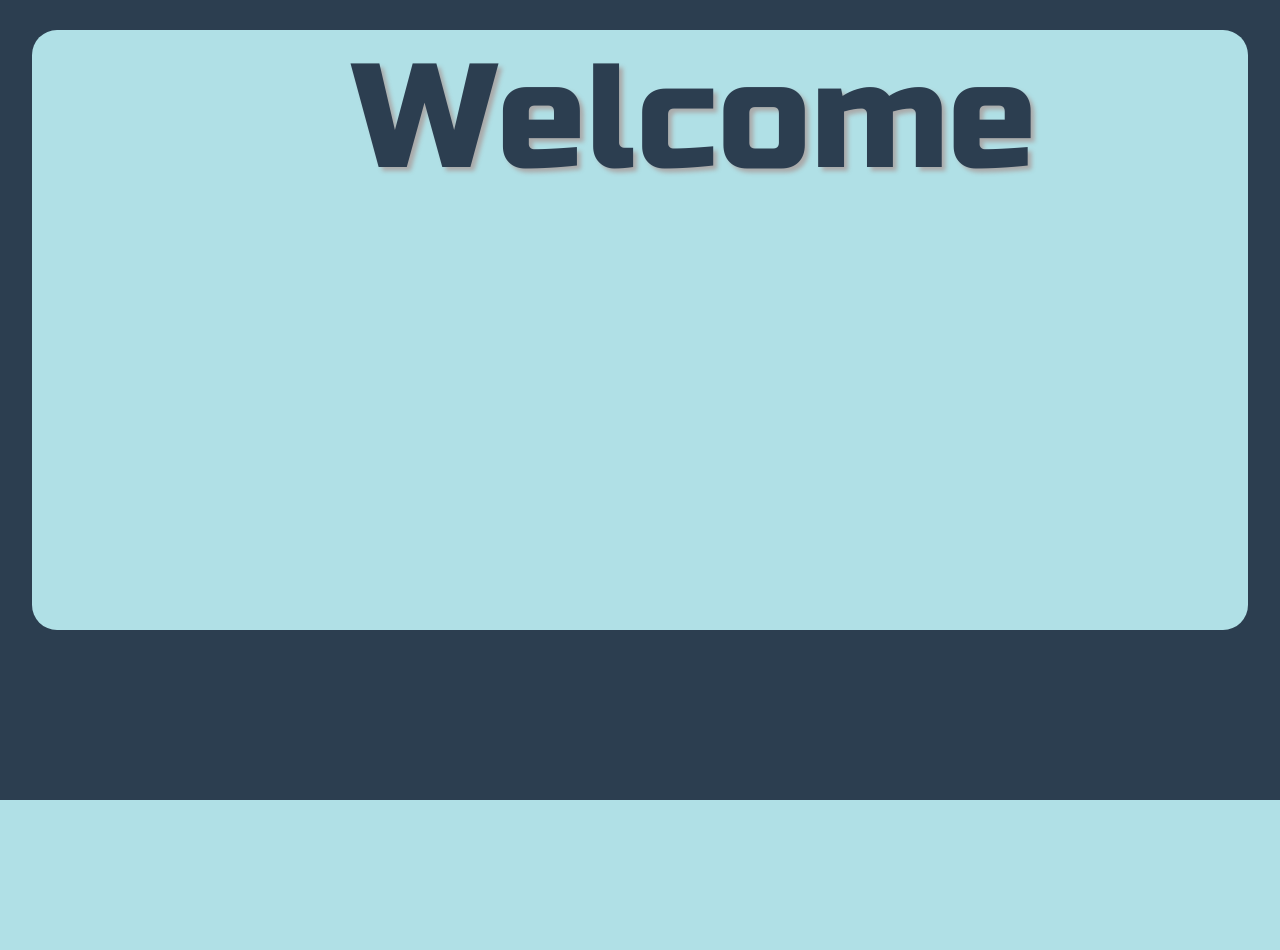
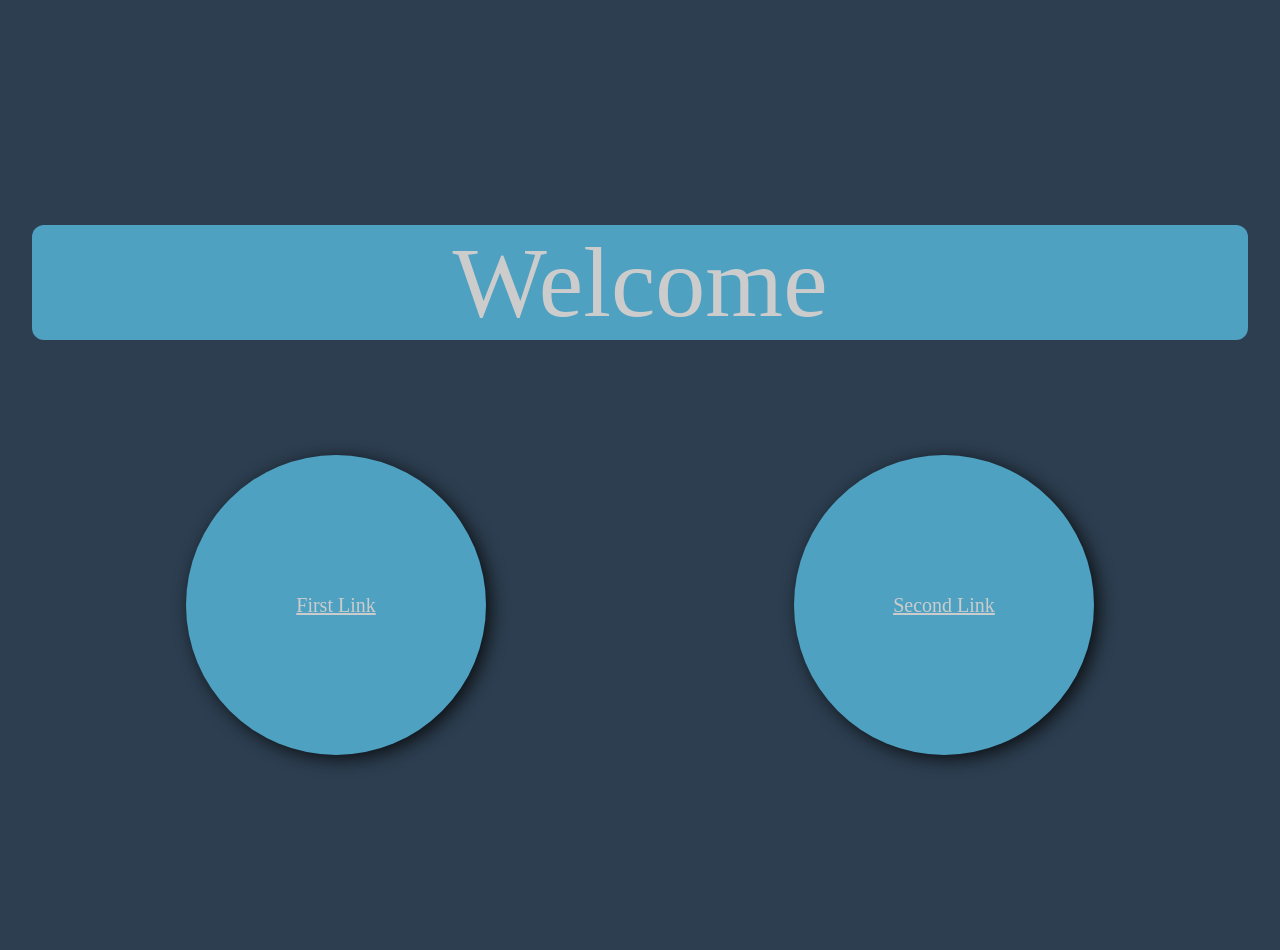
Before and after one commit to vishnu-vk/EATM, a Django app: page /eatm/home/ in a window 1280 px wide. Before the commit the page ends 800 px from the top, so only its background shows below. Run offline with Django 3.2, Linux system fonts and the light colour scheme.

Commit message:
Update home.html

```diff
--- a/templates/home.html
+++ b/templates/home.html
@@ -5,20 +5,23 @@
         <meta charset="utf-8">
         <title>Welcome</title>
         <link href="https://fonts.googleapis.com/css?family=Russo+One" rel="stylesheet">
-        <link href="{% static "css/style.css"%}" rel="stylesheet" type="text/css"/>
+        <link href="{% static "css/style2.css"%}" rel="stylesheet" type="text/css"/>
     </head>
 
-    <body style = "padding:0px; margin:0px; background-color: #2c3e50">
-        <div class = "header">
-        <p class="headertext">Welcome</p>
+    <body>
 
 
+<header><div class="h1"> Welcome </div></header>
+  <div class="container">
+            <div class="boxes">
+              <a href="">First Link</a>
+            </div>
+            <div class="boxes">
+              <a href="">Second Link</a>
+            </div>
 
+</div>
 
-
-
-
-            </div>
 
     </body>
 
```
